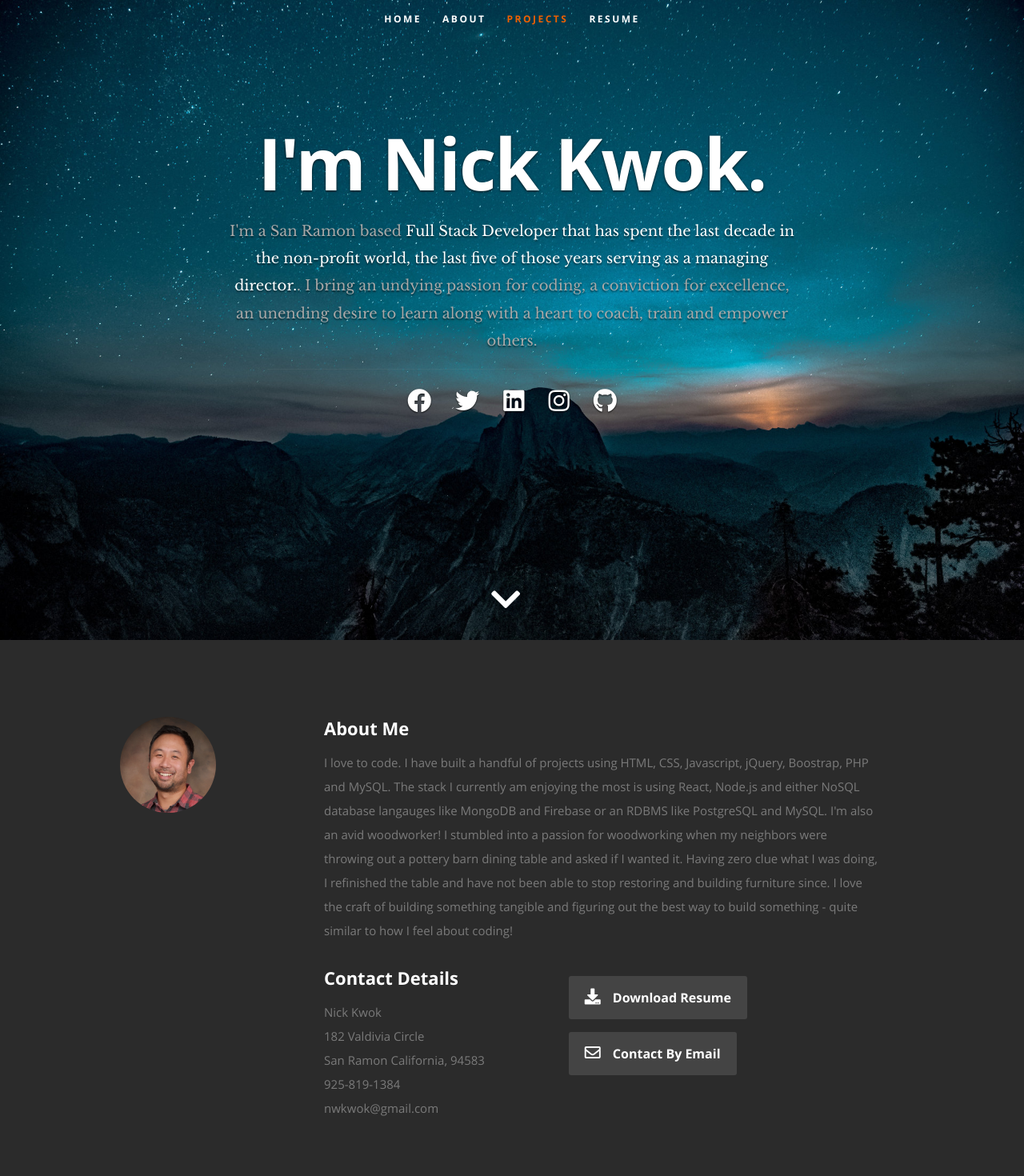
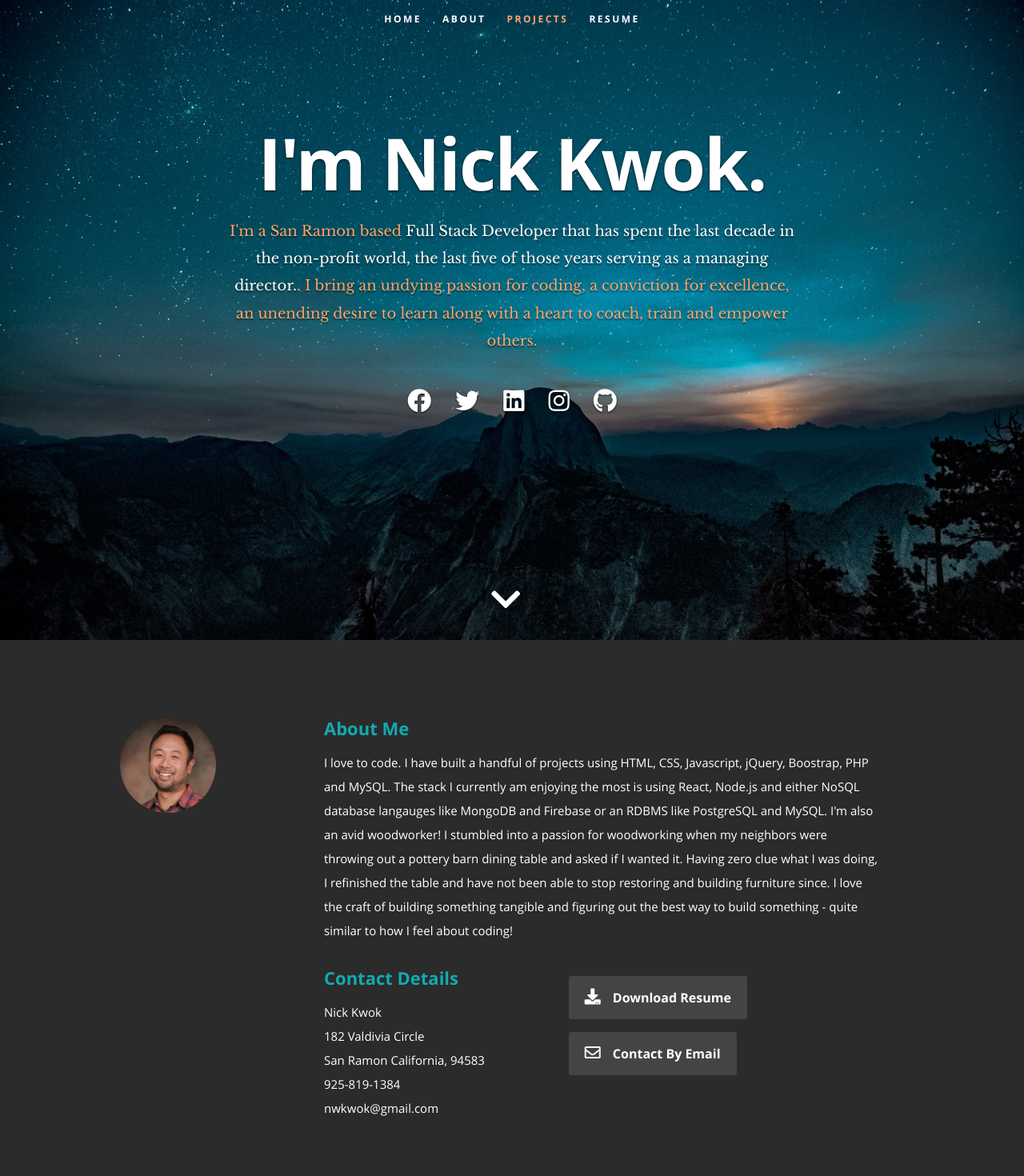
Before and after one commit to nwkwok/cv, a React (Create React App) app: page / in a window 1280 px wide. Shown: the top 1470 px of the page at 80% size. Built offline with nearby package versions, Linux system fonts and the light colour scheme.

Commit message:
center skills section and adjust font colors

```diff
--- a/public/css/layout.css
+++ b/public/css/layout.css
@@ -67,7 +67,7 @@ header .banner-text h1 {
 }
 header .banner-text h3 {
    font: 18px/1.9em 'librebaskerville-regular', serif;
-   color: #A8A8A8;
+   color: #ffa56a;
    margin: 0 auto;
    width: 70%;
    text-shadow: 0px 2px 2px rgba(0, 0, 0, .5);
@@ -182,7 +182,7 @@ ul#nav li a {
 }
 
 ul#nav li a:active { background-color: transparent !important; }
-ul#nav li.current a { color: #F06000; }
+ul#nav li.current a { color: #ffa56a; }
 
 
 /* ------------------------------------------------------------------ */
@@ -201,12 +201,12 @@ ul#nav li.current a { color: #F06000; }
 
 #about h2 {
    font: 22px/30px 'opensans-bold', sans-serif;
-   color: #fff;
+   color: #11ABB0;
    margin-bottom: 12px;
 }
 #about p {
    line-height: 30px;
-   color: #7A7A7A;
+   color: #fff;
 }
 #about .profile-pic {
    position: relative;
@@ -288,11 +288,20 @@ ul#nav li.current a { color: #F06000; }
 /*	Skill Bars
 /*----------------------------------------------*/
 
+#techSkill {
+   width: 100%;
+   text-align: center;
+}
+
 .fa-skills {
    flex-direction: row;
    justify-content: flex-start;
    align-items: center;
    align-content: center;
+}
+
+.fa-skills ul {
+   text-align: center;
 }
 
 .fa-skills ul li i:hover {
--- a/src/Components/Resume.js
+++ b/src/Components/Resume.js
@@ -31,8 +31,6 @@ class Resume extends Component {
 
     return (
       <section id="resume">
-
-
       <div className="row work">
          <div className="three columns header-col">
             <h1><span>Work</span></h1>
@@ -57,22 +55,10 @@ class Resume extends Component {
          </div>
       </div>
 
-
-
-
-      <div className="row skill">
-
-         <div className="three columns header-col">
-            <h1><span>Skills</span></h1>
-         </div>
-
-         <div className="twelve columns main-col flex-container">
-
-            <p>{skillmessage}
-            </p>
-
-
-          <div className="fa-skills">
+      <div id="techSkill" className="row skill">
+        <h1><span>Skills</span></h1>
+        <p>{skillmessage}</p>
+        <div className="fa-skills">
             <ul className="skill-container">
                 <li><FontAwesome fa="fab fa-html5 fa-8x" skillname="HTML5"/></li>
                 <li><FontAwesome fa="fab fa-react fa-8x" skillname="React + Redux"/></li>
@@ -89,8 +75,6 @@ class Resume extends Component {
 
             </ul>
           </div>
-
-			</div>
       </div>
    </section>
     );
```
Also changed, not shown: src/Components/Header.js (line endings or trailing spaces).
